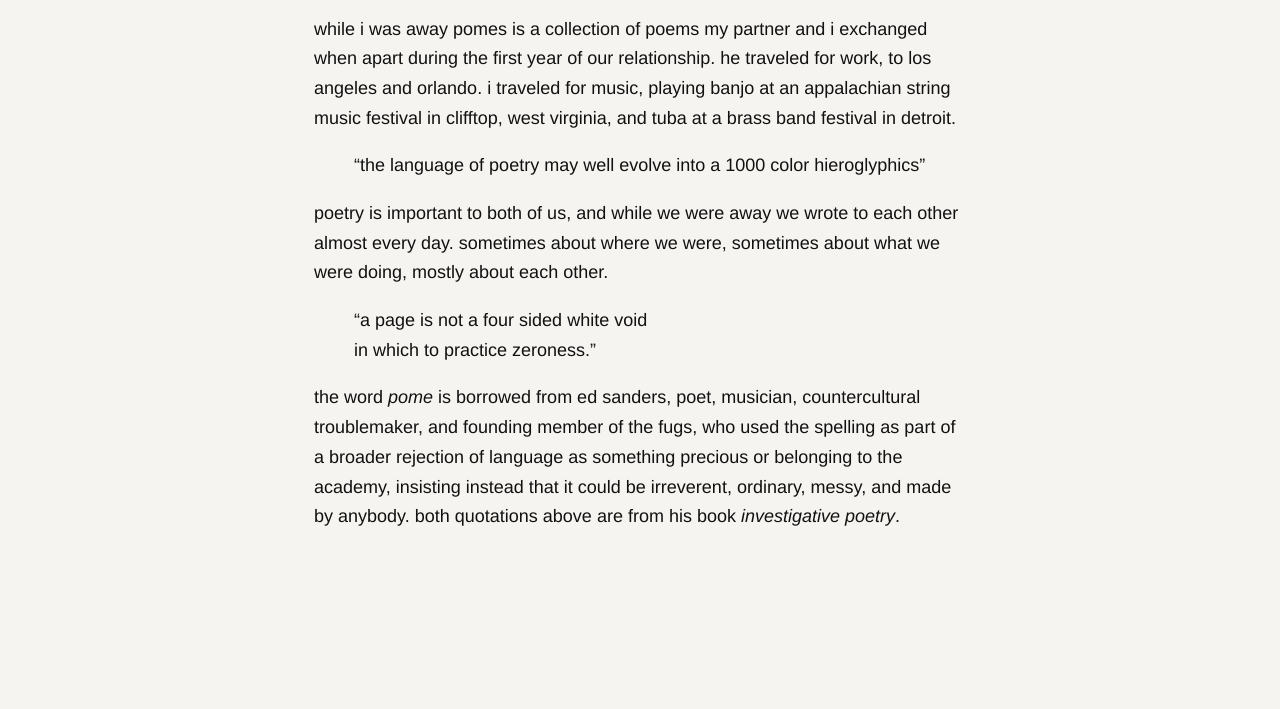
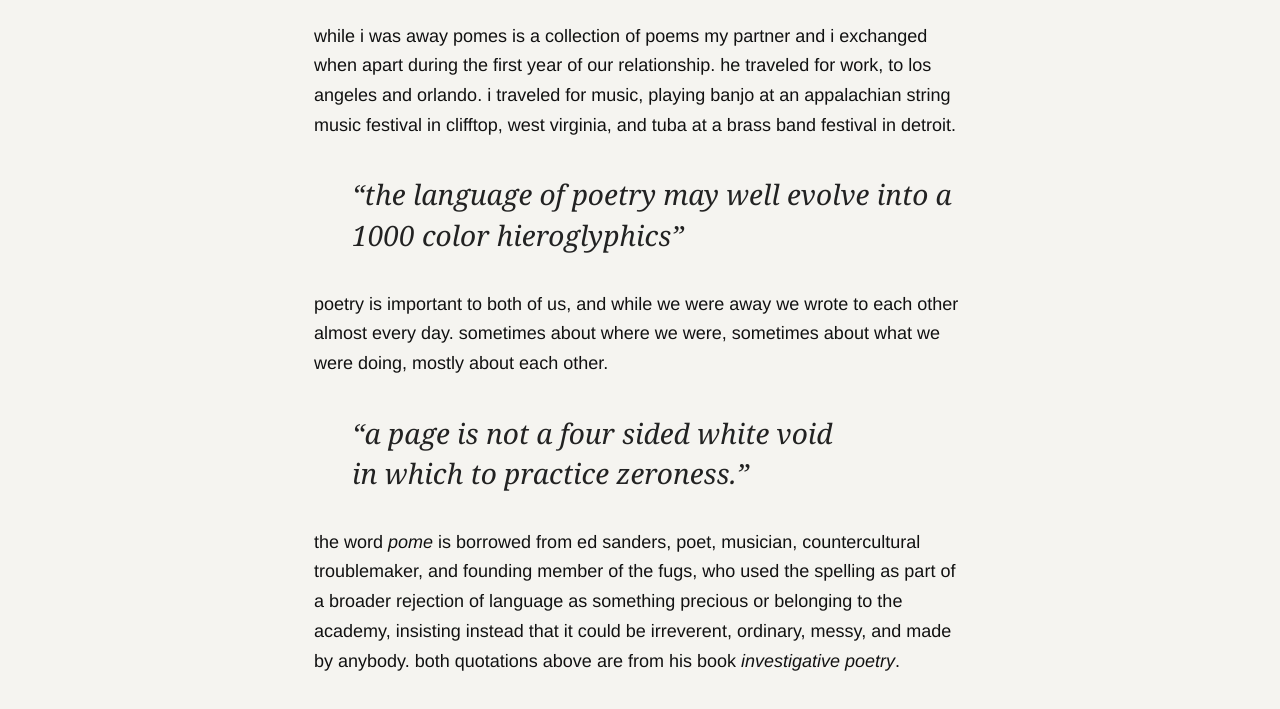
Before and after one commit to shduff/kpomes, a plain HTML site: page about.html in a window 1280 px wide. Shown: the part 237-946 px from the top of the page. Before the commit the page ends 857 px from the top, so only its background shows below. Drawn offline with Linux system fonts and the light colour scheme.

Commit message:
Style interleaved Sanders quotations without rules or attribution labels

```diff
--- a/pomes.css
+++ b/pomes.css
@@ -348,3 +348,13 @@ html { scroll-padding-top: 118px; }
  .gallery-mosaic { grid-template-columns: repeat(2,minmax(0,1fr)); gap: 8px; }
  .gallery-mosaic .mosaic-column { gap: 8px; }
 }
+
+/* Sanders quotations as pauses within the about-page narrative. */
+.about-content p { margin: 25px 0; }
+.about-quote {
+  margin: 34px 0 34px clamp(12px, 4vw, 38px);
+  padding: 0;
+  border: 0;
+  font: italic clamp(21px, 2.8vw, 28px)/1.45 Georgia, 'Times New Roman', serif;
+  color: #222;
+}
```
